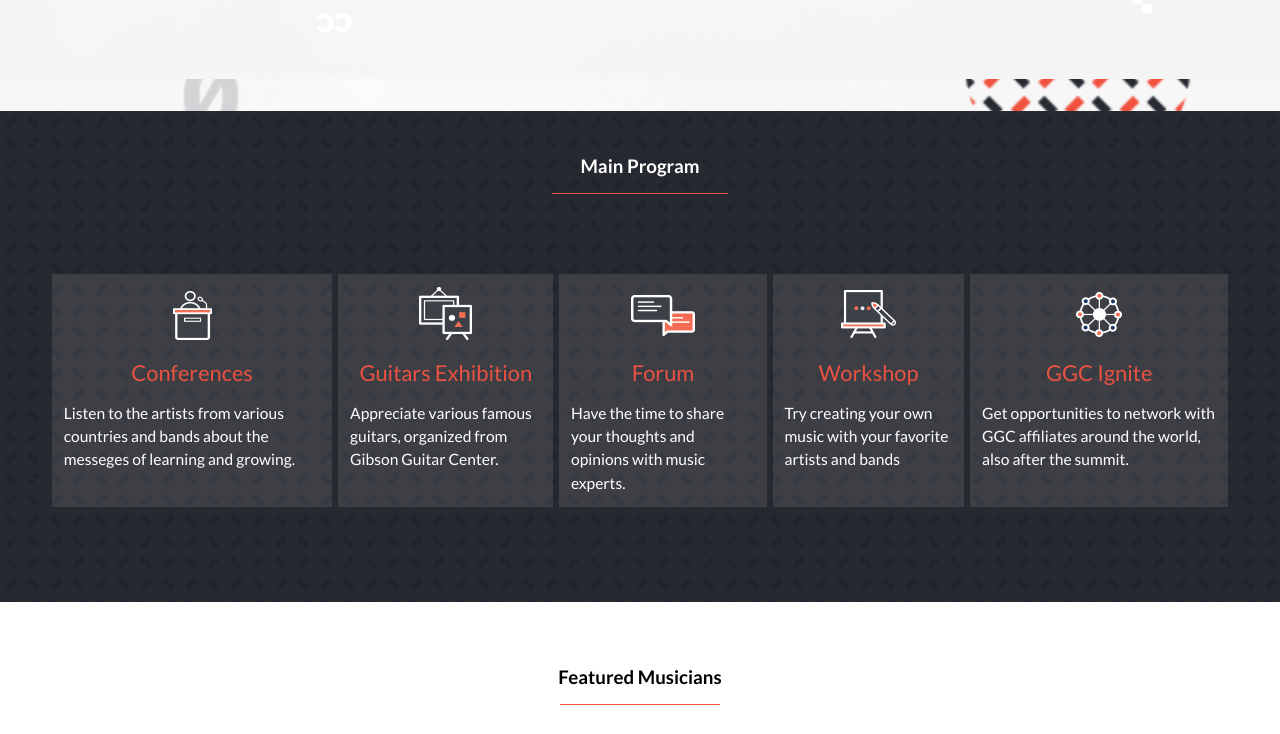
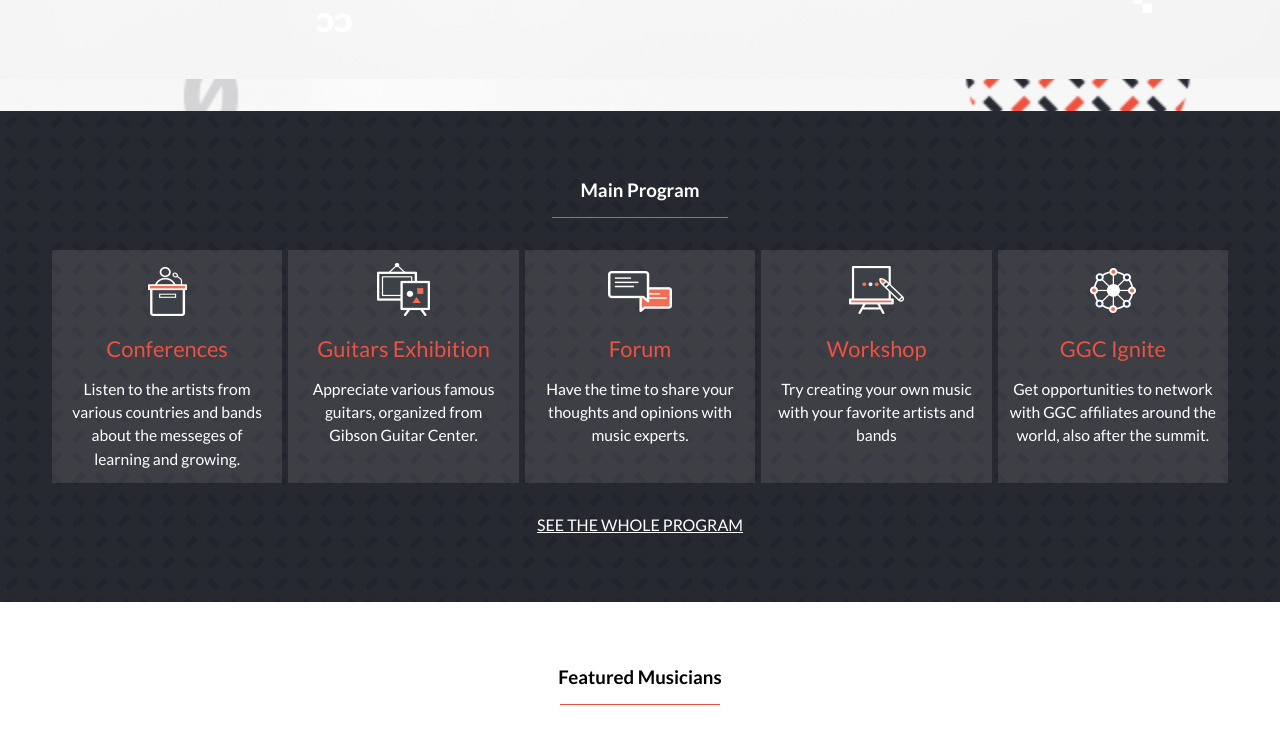
Before and after one commit to taldr27/Capstone1-Project, a website: page index.html in a window 1280 px wide. Shown: the part 700-1434 px from the top of the page. Drawn offline with Linux system fonts and the light colour scheme; files whose address does not match are found by name.

Commit message:
Add changes requested by the reviewer

```diff
--- a/index.html
+++ b/index.html
@@ -17,6 +17,33 @@
 </head>
 <body id="body">
     <main>
+    <section class="land-page">
+            <div class="header-menu">
+                <div class="top-menu">
+                    <ul>
+                        <li><a href="#"><i class="fa-brands fa-facebook-f"></i></a></li>
+                        <li><a href="#"><i class="fa-brands fa-twitter"></i></a></li>
+                        <li><a href="#">Spanish</a></li>
+                        <li><a href="#">My Page</a></li>
+                        <li><a href="#">Logout</a></li>
+                    </ul>
+                </div>
+                <div class="probando">
+                    <div>
+                        <a href="#"><img class="logo-desktop" src="images/new_logo.png" width="120" height="120" alt="main-logo" href="#"></a>
+                    </div>
+                    <nav>
+                        <ul class="menus">
+                            <li><a href="about.html">About</a></li>
+                            <li><a href="#">Program</a></li>
+                            <li><a href="#">Join</a></li>
+                            <li><a href="#">Sponsor</a></li>
+                            <li><a href="#">News</a></li>
+                            <li class="special-li"><a href="#">CC Campaign</a></li>
+                        </ul>
+                    </nav>
+                </div>
+            </div>
             <div class="sidebar"id="hide-menu">
                 <a class="close-sidebar" id="close-nav"><i class="fa-solid fa-xmark"></i></a>
                 <ul >
@@ -51,36 +78,6 @@
                         </div>
                     </a>
                 </ul>
-    </div>
-
-    <section class="land-page">
-            <div>
-                <nav class="top-menu">
-                    <ul>
-                        <li><a href="#"><i class="fa-brands fa-facebook-f"></i></a></li>
-                        <li><a href="#"><i class="fa-brands fa-twitter"></i></a></li>
-                        <li><a href="#">Spanish</a></li>
-                        <li><a href="#">My Page</a></li>
-                        <li><a href="#">Logout</a></li>
-                    </ul>
-                </nav>
-            </div>
-            <div class="header-menu">
-                <div class="probando">
-                    <div>
-                        <a href="#"><img class="logo-desktop" src="images/new_logo.png" width="120" height="120" alt="main-logo" href="#"></a>
-                    </div>
-                    <nav>
-                        <ul class="menus">
-                            <li><a href="about.html">About</a></li>
-                            <li><a href="#">Program</a></li>
-                            <li><a href="#">Join</a></li>
-                            <li><a href="#">Sponsor</a></li>
-                            <li><a href="#">News</a></li>
-                            <li class="special-li"><a href="#">CC Campaign</a></li>
-                        </ul>
-                    </nav>
-                </div>
             </div>
             <div class="landing-box">
                 <div class="menu">
--- a/styles/style.css
+++ b/styles/style.css
@@ -326,16 +326,12 @@ a {
   color: white;
 }
 
-.program-categories-details img {
-  max-width: 20%;
-}
-
 .program-categories-details span {
   font-size: 1.4em;
   color: var(--primary-orange);
   text-align: start;
   flex: 1.7 0 0;
-  margin-left: 2em;
+  margin-left: 1em;
 }
 
 .program-categories-details p {
@@ -370,26 +366,30 @@ a {
 
 @media (min-width: 768px) {
   .program-categories {
-    display: flex;
-    flex-direction: row;
+    display: grid;
+    grid-template-columns: repeat(5, 1fr);
     font-size: 1.3em;
-    min-width: var(--size-small);
-    max-height: 35em;
+    min-height: 100%;
     gap: 0.3em;
     justify-items: center;
   }
 
   .program-categories-details {
+    align-items: center;
+    justify-content: center;
+    align-content: center;
     flex-direction: column;
-    min-width: 10%;
+    max-width: 1px;
+    min-height: 100%;
   }
 
-  .program-categories-details img {
-    max-width: 100%;
+  .program-categories-details p {
+    text-align: center;
   }
 
   .program-categories-details span {
     flex: 0;
+    text-align: center;
     margin-left: 0;
   }
 
@@ -399,6 +399,7 @@ a {
 
   .btn-mobile-program {
     display: block;
+    color: white;
     text-decoration: underline;
   }
 
@@ -410,7 +411,7 @@ a {
     display: flex;
     flex-direction: column;
     gap: var(--size-400);
-    padding-block: var(--size-400);
+    padding-block: var(--size-650);
   }
 }
 
@@ -723,10 +724,6 @@ main.about {
     margin-bottom: var(--size-600);
   }
 
-  .program-title {
-    padding-bottom: var(--size-600);
-  }
-
   .footer-desktop-about {
     color: white;
     background-color: var(--primary-dark);
```
Lines whose indentation alone changed are shown as unchanged.
